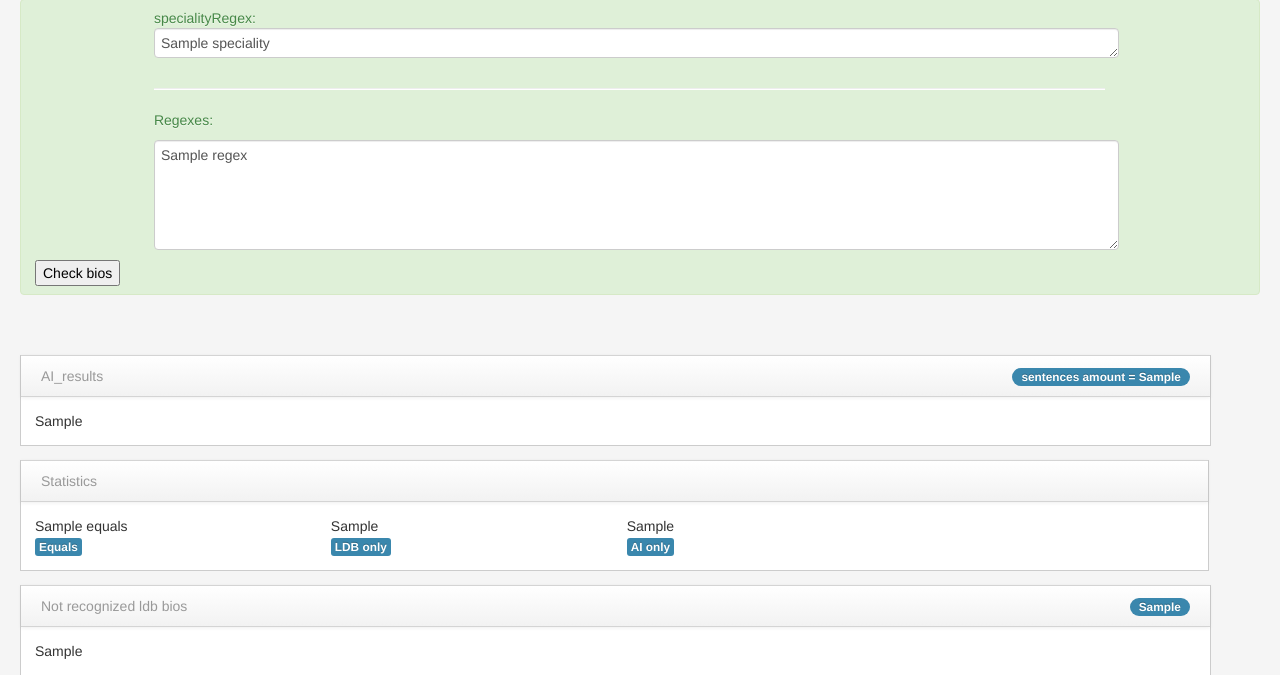
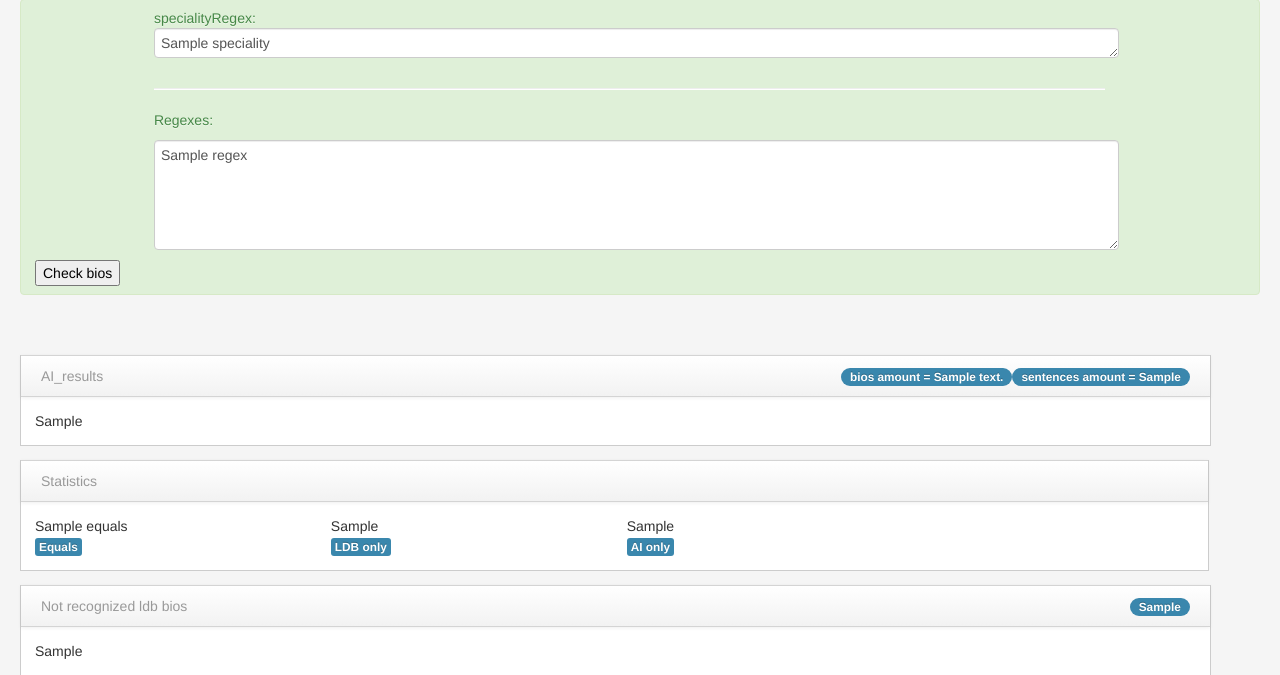
Before and after one commit to BohdanaKuzmenko/extractor, a Flask app: template app/templates/result_tmp.html in a window 1280 px wide. Shown: the part 61-736 px from the top of the page. Run offline with Flask 2, Linux system fonts and the light colour scheme; the template is opened without the code that fills it: most values are stand-ins (such as "Sample title", 1, 10 or a date in 2020); parts of the project's set-up code (start-up, migrations or seed data) failed here and were passed over; some libraries are stand-ins or nearby versions.

Commit message:
bios_count_added

```diff
--- a/app/routes/routes.py
+++ b/app/routes/routes.py
@@ -26,7 +26,7 @@ def index():
 
 @app.route('/checkbios', methods=['POST'])
 def check_bios():
-    t1=datetime.datetime.now()
+    t1 = datetime.datetime.now()
     specialities_regex_filter = request.form.get('spec_regex')
     raw_regex = request.form.get('regexes')
 
@@ -42,13 +42,14 @@ def check_bios():
     print("AI result gotten")
     equals, ai_only, ldb_only, ldb_only_table = Statistics.get_all_statistics(ai_result, ldb_result, "profileUrl")
     t2 = datetime.datetime.now()
-    print("Time: " + str(t2-t1))
+    print("Time: " + str(t2 - t1))
     if not ai_result.empty or not ldb_result.empty:
         return render_template("result_tmp.html", speciality=specialities_regex_filter,
                                regex=raw_regex,
                                ai_data=ai_result.to_html(index=False, escape=False),
                                # ldb_data=ldb_result.to_html(escape=False),
                                ai_data_len=ai_result['profileUrl'].count(),
+                               ai_data_bios_len=len(set(ai_result['profileUrl'].values.tolist())),
                                ldb_data_len=ldb_result['profileUrl'].count(),
                                equals=equals, ai_only=ai_only, ldb_only=ldb_only,
                                ldb_only_table=ldb_only_table.to_html(escape=False))
--- a/app/templates/result_tmp.html
+++ b/app/templates/result_tmp.html
@@ -30,6 +30,7 @@
             <div class="navbar navbar-inner block-header">
                 <div class="muted pull-left">AI_results</div>
                 <div class="pull-right"><span class="badge badge-info">sentences amount = {{ai_data_len}}</span></div>
+                <div class="pull-right"><span class="badge badge-info">bios amount = {{ai_data_bios_len}}</span></div>
             </div>
             <div class="block-content collapse in">
                 {{ai_data|safe}}
```
